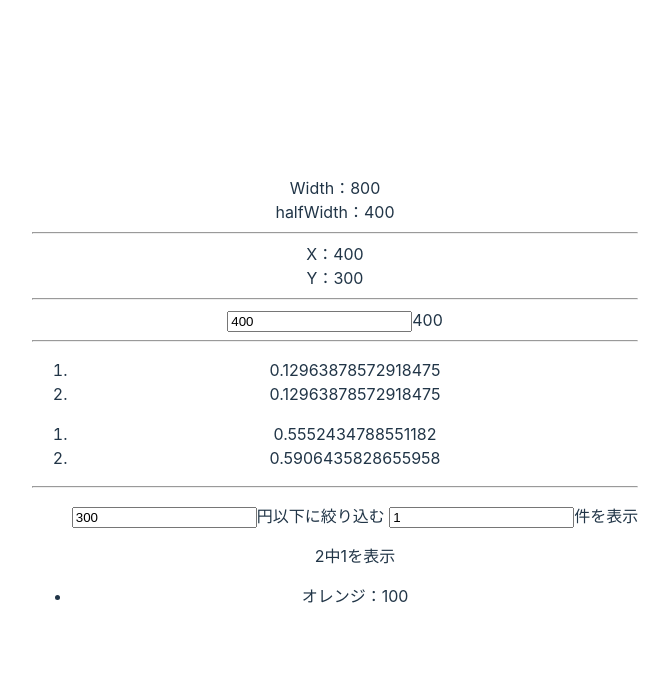
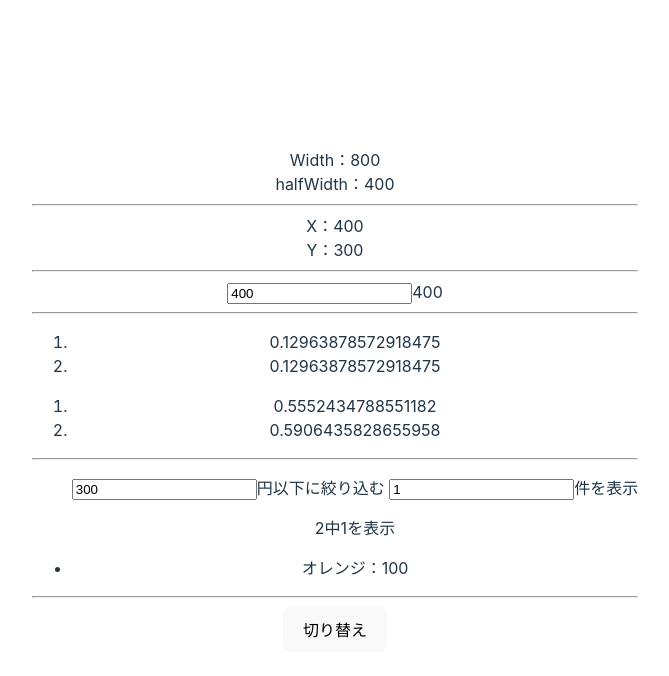
Before and after one commit to 2nofa11/NekoBook, a Vue app: page / in a window 1280 px wide. Shown: the top 676 px of the page, without its empty margins (305-974 px from the left). Built offline with nearby package versions, Linux system fonts and the light colour scheme.

Commit message:
p126 ソートは配列を怖しかねないのでlodashを活用する

```diff
--- a/package.json
+++ b/package.json
@@ -9,7 +9,9 @@
     "preview": "vite preview"
   },
   "dependencies": {
+    "@types/lodash": "^4.14.190",
     "@types/smooth-scroll": "^16.1.1",
+    "lodash": "^4.17.21",
     "smooth-scroll": "16.1",
     "vue": "^3.2.41"
   },
--- a/src/components/Section16.vue
+++ b/src/components/Section16.vue
@@ -26,10 +26,13 @@
       {{ item.name }}：{{ item.price }}
     </li>
   </ul>
+  <hr />
+  <button @click="order = !order">切り替え</button>
 </template>
 
 <script lang="ts">
 import { defineComponent } from "vue";
+import _ from "lodash";
 
 export default defineComponent({
   data() {
@@ -45,6 +48,7 @@ export default defineComponent({
         { id: 4, name: "りんご", price: 500 },
         { id: 5, name: "めろん", price: 600 },
       ],
+      order: false,
     };
   },
   methods: {
@@ -77,7 +81,10 @@ export default defineComponent({
       return this.lists.filter((el) => el.price < this.budget);
     },
     limited() {
-      return this.matched.slice(0, this.limit);
+      return this.sorted.slice(0, this.limit);
+    },
+    sorted() {
+      return _.orderBy(this.matched, "price", this.order ? "desc" : "asc");
     },
   },
 });
```
Also changed, not shown: 1 other file (tests, documents, lock files or other folders).
